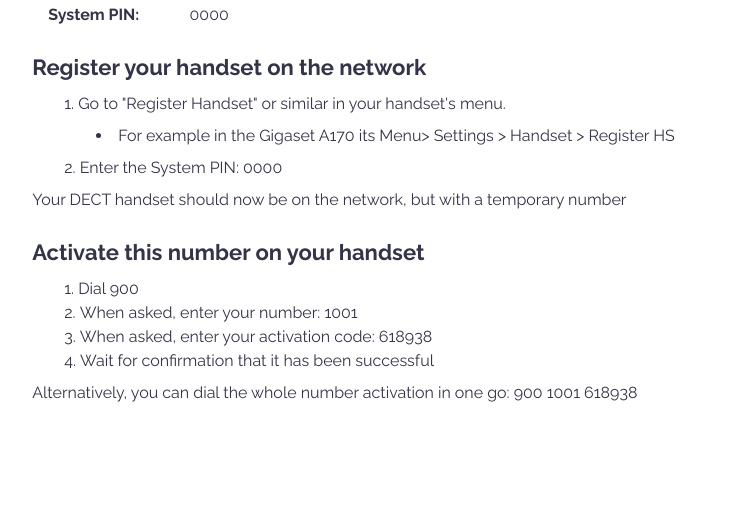
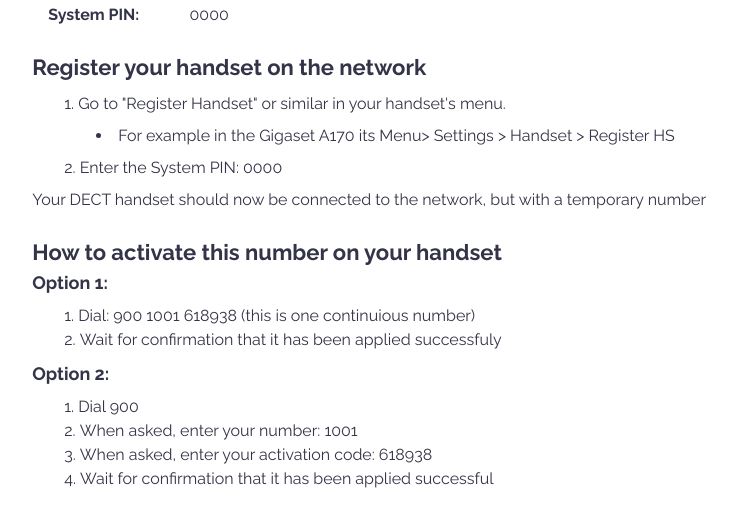
Before and after one commit to emfcamp/numbermanagement, a Django app: page /number/info/1001/ in a window 1280 px wide. Shown: the part 364-871 px from the top of the page, without its empty margins (147-882 px from the left). Before the commit the page ends 766 px from the top, so only its background shows below. Run offline with Django 5.2, Linux system fonts and the light colour scheme; a user stored in the database is signed in; data comes from the database, SQL or seed files in the repository; some libraries are stand-ins or nearby versions.

Commit message:
Update DECT enrollment instructions to prioritise Direct Dial onboarding vs DTMF for simplicity

```diff
--- a/templates/service_instructions/DECT.html
+++ b/templates/service_instructions/DECT.html
@@ -16,13 +16,20 @@
     </li>
     <li>Enter the System PIN: 0000</li>
 </ol>
-<p>Your DECT handset should now be on the network, but with a temporary number</p>
+<p>Your DECT handset should now be connected to the network, but with a temporary number</p>
 
-<h3>Activate this number on your handset</h3>
+
+<h3>How to activate this number on your handset</h3>
+<h4>Option 1:</h4>
+<ol>
+    <li>Dial: 900 {{number.value}} {{number.param}} (this is one continuious number)</li>
+    <li>Wait for confirmation that it has been applied successfuly</li>
+</ol>
+<h4>Option 2:</h4>
 <ol>
     <li>Dial 900</li>
     <li>When asked, enter your number: {{number.value}}</li>
     <li>When asked, enter your activation code: {{number.param}}</li>
-    <li>Wait for confirmation that it has been successful</li>
+    <li>Wait for confirmation that it has been applied successful</li>
 </ol>
-<p>Alternatively, you can dial the whole number activation in one go: 900 {{number.value}} {{number.param}}</p>
+<!-- <p>Alternatively, you can dial the whole number activation in one go: 900 {{number.value}} {{number.param}}</p> -->
```
